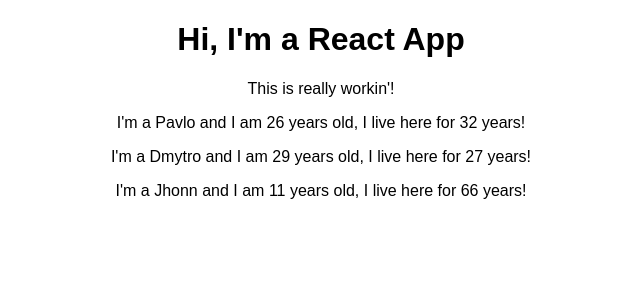
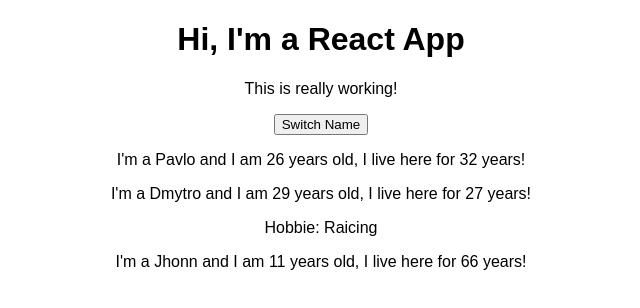
Before and after one commit to kryshenp/react-redux-course, a React (Create React App) app in the folder react-complete-guide/: page / in a window 1280 px wide. Shown: the top 308 px of the page, without its empty margins (319-959 px from the left). Built offline with nearby package versions, Linux system fonts and the light colour scheme.

Commit message:
39. Understanding the state

```diff
--- a/react-complete-guide/src/App.js
+++ b/react-complete-guide/src/App.js
@@ -3,16 +3,34 @@ import "./App.css";
 import Person from "./Person/Person";
 
 class App extends Component {
+  state = {
+    persons: [
+      { name: "Pavlo", age: 32 },
+      { name: "Dmytro", age: 27 },
+      { name: "Jhonn", age: 66 },
+    ],
+  };
+
   render() {
     return (
       <div className="App">
         <h1>Hi, I'm a React App</h1>
-        <p>This is really workin'!</p>
-        <Person name="Pavlo" age="32" />
-        <Person name="Dmytro" age="27">
+        <p>This is really working!</p>
+        <button>Switch Name</button>
+        <Person
+          name={this.state.persons[0].name}
+          age={this.state.persons[0].age}
+        />
+        <Person
+          name={this.state.persons[1].name}
+          age={this.state.persons[1].age}
+        >
           Hobbie: Raicing
         </Person>
-        <Person name="Jhonn" age="66" />
+        <Person
+          name={this.state.persons[2].name}
+          age={this.state.persons[2].age}
+        />
       </div>
     );
     // return React.createElement(
--- a/react-complete-guide/src/Person/Person.js
+++ b/react-complete-guide/src/Person/Person.js
@@ -2,10 +2,13 @@ import React from "react";
 
 const person = (props) => {
   return (
-    <p>
-      I'm a {props.name} and I am {Math.floor(Math.random() * 30)} years old, I
-      live here for {props.age} years!
-    </p>
+    <div>
+      <p>
+        I'm a {props.name} and I am {Math.floor(Math.random() * 30)} years old,
+        I live here for {props.age} years!
+      </p>
+      <p>{props.children}</p>
+    </div>
   );
 };
 
```
